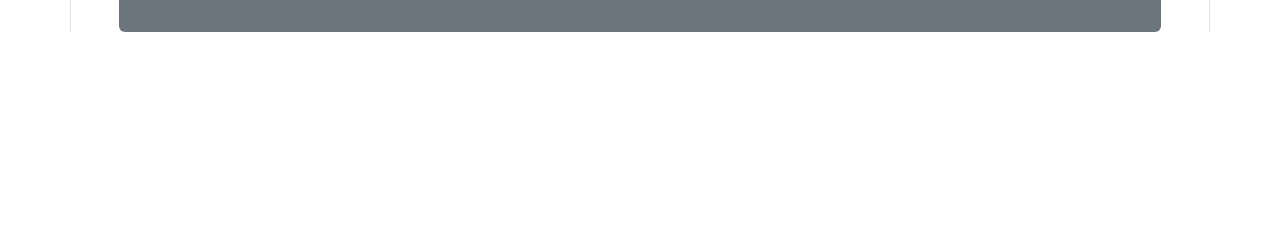
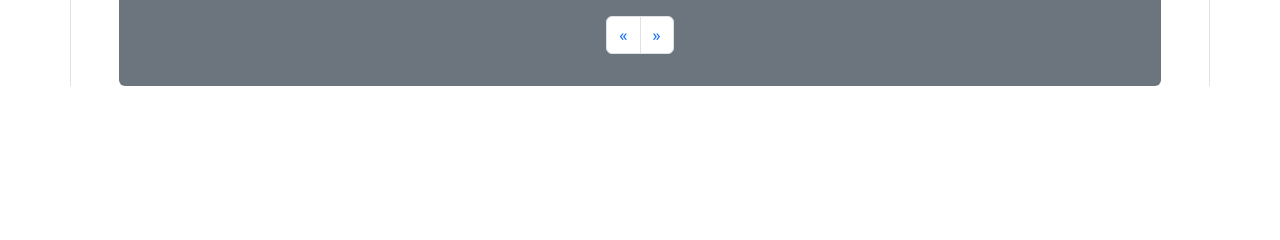
Before and after one commit to alvesgeraldo/lojazpecas, a PHP site: page /sistema/categoria-produto.php in a window 1280 px wide. Shown: the part 457-697 px from the top of the page. Run offline with PHP 8.4, Linux system fonts and the light colour scheme; data that the repository does not hold is empty; some libraries are stand-ins or nearby versions.

Commit message:
paginação da lista categorias

```diff
--- a/sistema-private/categoria/categoria.service.php
+++ b/sistema-private/categoria/categoria.service.php
@@ -22,12 +22,13 @@
 
     }
 
-    public function recuperar(){
+    public function recuperar($limit, $offset){
 
-      $query = 'select
+      $query = "select
                 id_categoria, nome_categoria, status_categoria
                 from tb_categorias
-                order by nome_categoria asc;';
+                order by nome_categoria asc
+                limit $limit offset $offset;";
       $stmt = $this->conexao->prepare($query);
       $stmt->execute();
       return $stmt->fetchAll(PDO::FETCH_ASSOC);
@@ -85,6 +86,18 @@
 
     }
 
+    public function totalRegistros(){
+
+      $query = 'select
+                count(*) as total
+                from tb_categorias
+                order by nome_categoria asc;';
+      $stmt = $this->conexao->prepare($query);
+      $stmt->execute();
+      return $stmt->fetchAll(PDO::FETCH_ASSOC);
+
+    }
+
   }
 
 ?>
--- a/sistema-private/categoria/script-categoria.php
+++ b/sistema-private/categoria/script-categoria.php
@@ -14,7 +14,14 @@
     $conexao = new Conexao();
 
     $categoriaService = new CategoriaService($conexao, $categoria);
-    $categorias = $categoriaService->recuperar();
+
+    $totalRegistros = $categoriaService->totalRegistros();
+    $totalPaginas = ceil($totalRegistros[0]['total']/5);
+    $pagina = isset($_GET['pagina']) ? $_GET['pagina'] : 1;
+    $limit = 5;
+    $offset = ($pagina - 1) * $limit;
+
+    $categorias = $categoriaService->recuperar($limit, $offset);
 
   } elseif ($acao == 'buscaCategoria'){
 
--- a/www/sistema/categoria-produto.php
+++ b/www/sistema/categoria-produto.php
@@ -127,6 +127,25 @@
           </tbody>
         </table>
       </div>
+      <div class="d-flex justify-content-center">
+        <nav aria-label="Page navigation example">
+          <ul class="pagination">
+            <li class="page-item">
+              <a class="page-link" href="?pagina=1" aria-label="Previous">
+                <span aria-hidden="true">&laquo;</span>
+              </a>
+            </li>
+            <?php for ($i=1; $i <= $totalPaginas; $i++) { ?>
+              <li class="page-item <?= $pagina == $i ? 'active' : ''; ?>"><a class="page-link" href="?pagina=<?=$i?>"><?= $i ?></a></li>
+            <?php } ?>
+            <li class="page-item">
+              <a class="page-link" href="?pagina=<?=$totalPaginas?>" aria-label="Next">
+                <span aria-hidden="true">&raquo;</span>
+              </a>
+            </li>
+          </ul>
+        </nav>
+      </div>
     </div>
   </div>
 
--- a/www/sistema/js/script-categoria.js
+++ b/www/sistema/js/script-categoria.js
@@ -43,3 +43,6 @@ function excluirCategoria(id, valueCategoria){
   }
 
 }
+
+const tooltipTriggerList = document.querySelectorAll('[data-bs-toggle="tooltip"]');
+const tooltipList = [...tooltipTriggerList].map(tooltipTriggerEl => new bootstrap.Tooltip(tooltipTriggerEl));
```
